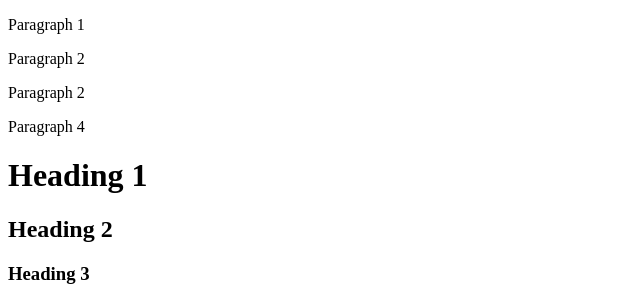
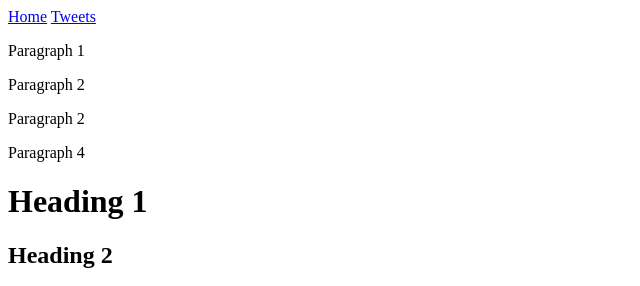
Before and after one commit to johnstonewahome/My_First_Portfolio, a plain HTML site: page html_basic/index.html in a window 1280 px wide. Shown: the top 286 px of the page, without its empty margins (0-640 px from the left). Drawn offline with Linux system fonts and the light colour scheme.

Commit message:
added tweets

```diff
--- a/html_basic/index.html
+++ b/html_basic/index.html
@@ -6,6 +6,10 @@
 	<title>My First Portfolio</title>
 </head>
 <body>
+	<nav>
+		<a href="index.html">Home</a>
+		<a href="tweets.html">Tweets</a>
+	</nav>
 	<p>Paragraph 1</p>
 	<p>Paragraph 2</p>
 	<p>Paragraph 2</p>
```
Also changed, not shown: html_basic/tweets.html (added, +17 -0 lines).
